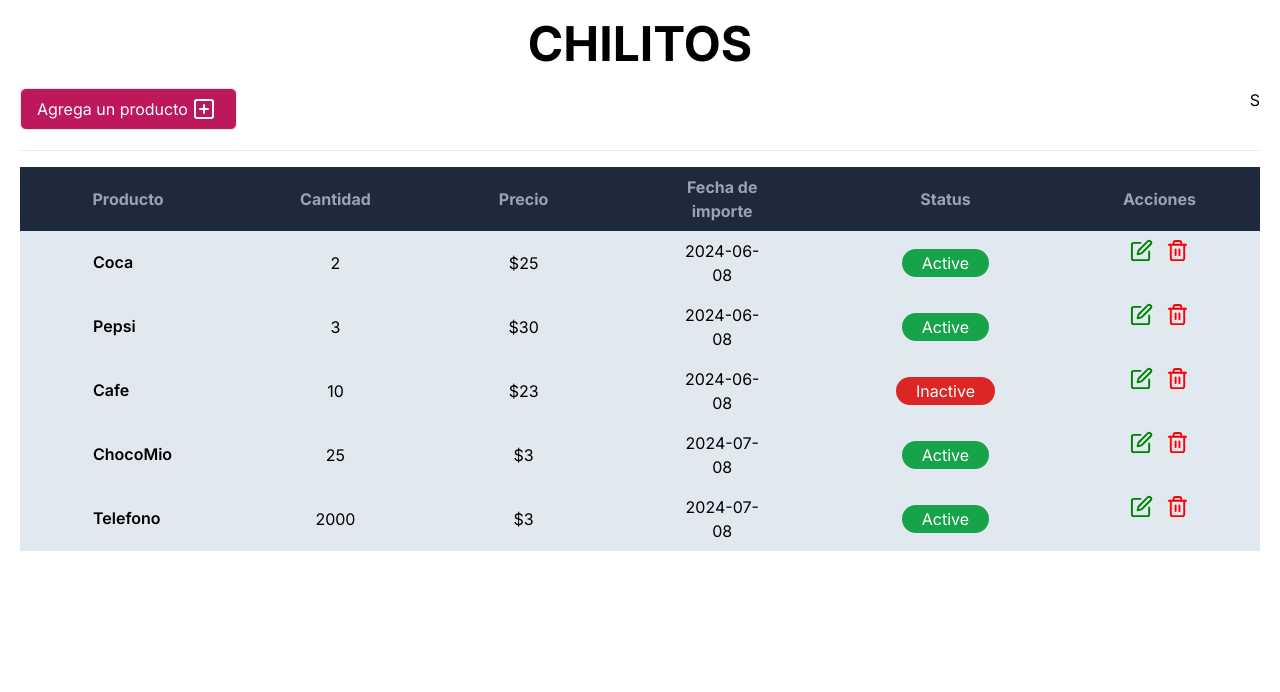
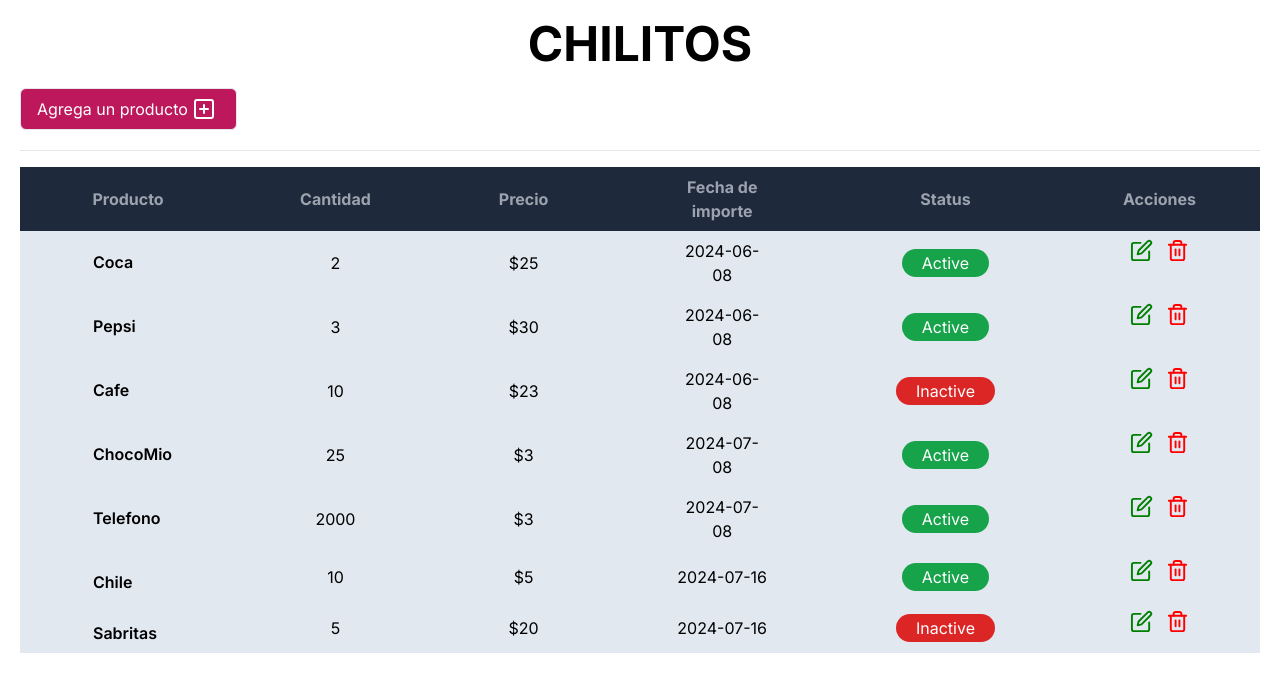
Before and after one commit to Kusuoig/CRUD-NEXT, a Next.js app in the folder crud/: page / in a window 1280 px wide. Shown: the top 692 px of the page. Built offline with nearby package versions, Linux system fonts and the light colour scheme.

Commit message:
Añadir nuevos productos

```diff
--- a/crud/package.json
+++ b/crud/package.json
@@ -18,14 +18,14 @@
   },
   "devDependencies": {
     "@klarr-agency/circum-icons-react": "^2.0.2",
-    "@types/node": "^20",
-    "@types/react": "^18",
+    "@types/node": "20.14.10",
+    "@types/react": "18.3.3",
     "@types/react-dom": "^18",
     "eslint": "^8",
     "eslint-config-next": "14.2.4",
     "mongoose": "^8.5.1",
     "postcss": "^8",
     "tailwindcss": "^3.4.1",
-    "typescript": "^5"
+    "typescript": "5.5.3"
   }
 }
--- /dev/null
+++ b/crud/src/app/api/addProduct/route.js
@@ -0,0 +1,30 @@
+import { NextResponse } from 'next/server';
+import fs from 'fs';
+import path from 'path';
+
+export async function POST(req) {
+  try {
+    const data = await req.json();
+    const filePath = path.join(process.cwd(), 'src/app/database/data.json');
+    if (!fs.existsSync(filePath)) {
+      throw new Error('Database file not found');
+    }
+
+    const fileContents = fs.readFileSync(filePath, 'utf8');
+    const products = JSON.parse(fileContents);
+
+    const newProduct = {
+      id: products.length + 1,
+      ...data
+    };
+
+    products.push(newProduct);
+
+    fs.writeFileSync(filePath, JSON.stringify(products, null, 2));
+
+    return NextResponse.json({ message: 'Product added successfully', product: newProduct }, { status: 200 });
+  } catch (error) {
+    console.error('Error adding product:', error);
+    return NextResponse.json({ message: 'Internal Server Error', error: error.message }, { status: 500 });
+  }
+}
--- a/crud/src/app/components/UpdateUser.tsx
+++ b/crud/src/app/components/UpdateUser.tsx
@@ -1,72 +1,88 @@
-'use client';
-import { useReducer } from "react";
-import { BiBrush } from "react-icons/bi";
-import { GrFormFilter } from "react-icons/gr";
-/*import Succes from "./succes";*/
-import Bug from "./bug";
+import { ChangeEvent, FormEvent, useState } from 'react';
+import { BiBrush } from 'react-icons/bi';
 
-interface FormEvent {
-    target: { name: string; value: string };
-}
-interface FormState {
-    [key: string]: string;
-}
-const formReducer = (state:FormState,event:FormEvent)=>{
- return{
-    ...state,
-    [event.target.name]:event.target.value
+export default function FormComponent() {
+  const [formData, setFormData] = useState({
+    name: '',
+    cantidad: '',
+    precio: '',
+    date: '',
+    status: 'inactive',
+  });
 
-}
-}
-export default function UpdateUserForm (){
+  const handleInputChange = (e: ChangeEvent<HTMLInputElement>) => {
+    const { name, value } = e.target;
+    setFormData({
+      ...formData,
+      [name]: value,
+    });
+  };
 
-const [formData,setFormData] = useReducer(formReducer,{});
+  const handleSubmit = async (e: FormEvent<HTMLFormElement>) => {
+    e.preventDefault();
 
-const handleSubmit = (event: React.FormEvent) => {
-    event.preventDefault();
-    if(Object.keys(formData).length == 0)return console.log("No tengo datos del formulario");
-console.log(formData);
+    const newProduct = {
+      name: formData.name,
+      cantidad: parseInt(formData.cantidad),
+      precio: parseInt(formData.precio),
+      date: formData.date,
+      status: formData.status,
+    };
+
+    try {
+      console.log('hola1');
+      const response = await fetch('/api/addProduct', {
+        method: 'POST',
+        headers: {
+          'Content-Type': 'application/json',
+        },
+        body: JSON.stringify(newProduct),
+      });
+
+      console.log('hola2');
+      if (!response.ok) {
+        throw new Error(`HTTP error! status: ${response.status}`);
       }
 
+      console.log('bye');
+      const result = await response.json();
+      console.log('Product added successfully:', result.product);
+    } catch (error: any) {
+      console.error('Error adding product:', error.message);
+    }
+  };
 
-
-return(
-
+  return (
     <form className="grid lg:grid-cols-2 w-4/6 gap-4" onSubmit={handleSubmit}>
       <div className="input-type">
-        <input type="text" onChange={setFormData} name='nombre' className="border py-2 px-6 w-full focus:outline-none" placeholder="NOMBRE DEL PRODUCTO"/>
+        <input type="text" onChange={handleInputChange} name="name" className="border py-2 px-6 w-full focus:outline-none" placeholder="NOMBRE DEL PRODUCTO" />
       </div>
       <div className="input-type">
-        <input type="text" onChange={setFormData} name='cantidad' className="border py-2 px-6 w-full focus:outline-none" placeholder="CANTIDAD"/>
+        <input type="text" onChange={handleInputChange} name="cantidad" className="border py-2 px-6 w-full focus:outline-none" placeholder="CANTIDAD" />
       </div>
       <div className="input-type">
-        <input type="text" onChange={setFormData} name='precio' className="border py-2 px-6 w-full focus:outline-none" placeholder="PRECIO"/>
-    </div>
-    <div className="box border py-2 px-6 w-full text-white border-white focus:outline-none">
-
+        <input type="text" onChange={handleInputChange} name="precio" className="border py-2 px-6 w-full focus:outline-none" placeholder="PRECIO" />
       </div>
       <div className="input-type">
-        <input type="date" onChange={setFormData} name='fecha' className="border py-3 px-5 focus:outline-none rounded-md text-slate-700 gap-10" placeholder="FECHA DE IMPORTE"/>
+        <input type="date" onChange={handleInputChange} name="date" className="border py-3 px-5 focus:outline-none rounded-md text-slate-700 gap-10" placeholder="FECHA DE IMPORTE" />
       </div>
-
       <div className="flex gap-10 items-center">
         <div className="form-check">
-        <input type="radio" onChange={setFormData} value='active' title='status' id='radioDefault1' name='status' className="form-check-input appearance-none rounded-full h-4 w-4 border border-slate-500 checked:bg-teal-500 checked:border-bg-green-500 focus:outline-none transition duration-200 mt-1 align-top bg-no-repeat bg-center bg-contain mr-2 cursor-pointer"/>
+          <input type="radio" onChange={handleInputChange} value="Active" id="radioDefault1" name="status" className="form-check-input appearance-none rounded-full h-4 w-4 border border-slate-500 checked:bg-teal-500 checked:border-bg-green-500 focus:outline-none transition duration-200 mt-1 align-top bg-no-repeat bg-center bg-contain mr-2 cursor-pointer" />
           <label htmlFor="radioDefault1" className="inline-block text-slate-700">
             Activo
           </label>
         </div>
         <div className="form-check">
-        <input type="radio" onChange={setFormData} title='status' value='inactive' id='radioDefault2' name='status' className="form-check-input appearance-none  h-4 w-4 border rounded-full border-slate-500 checked:bg-teal-500 checked:border-bg-green-500 focus:outline-none transition duration-200 mt-1 align-top bg-no-repeat bg-center bg-contain mr-2 cursor-pointer"/>
-        <label htmlFor="radioDefault1" className="inline-block text-slate-700">
+          <input type="radio" onChange={handleInputChange} value="Inactive" id="radioDefault2" name="status" className="form-check-input appearance-none h-4 w-4 border rounded-full border-slate-500 checked:bg-teal-500 checked:border-bg-green-500 focus:outline-none transition duration-200 mt-1 align-top bg-no-repeat bg-center bg-contain mr-2 cursor-pointer" />
+          <label htmlFor="radioDefault2" className="inline-block text-slate-700">
             Inactivo
           </label>
         </div>
       </div>
-    <button type="submit"  name="agregar" className=" flex justify-center text-md w-2/6 bg-teal-500 text-white px-4 py-2 border rounded-md hover:bg-white hover:border-pink-700 hover:text-pink-700 ">
-    Update <span className="py-1 px-1"><BiBrush size={18}></BiBrush></span>
+      <button type="submit" className="flex justify-center text-md w-2/6 bg-teal-500 text-white px-4 py-2 border rounded-md hover:bg-white hover:border-pink-700 hover:text-pink-700">
+        Update <span className="py-1 px-1"><BiBrush size={18} /></span>
       </button>
     </form>
-
   );
 }
--- a/crud/src/app/database/data.json
+++ b/crud/src/app/database/data.json
@@ -4,47 +4,55 @@
     "name": "Coca",
     "cantidad": 2,
     "precio": 25,
-        "date":"2024-06-08",
-        "status":"Active"
-
+    "date": "2024-06-08",
+    "status": "Active"
   },
-
   {
     "id": 2,
     "name": "Pepsi",
     "cantidad": 3,
     "precio": 30,
-        "date":"2024-06-08",
-        "status":"Active"
-
+    "date": "2024-06-08",
+    "status": "Active"
   },
-
   {
     "id": 3,
     "name": "Cafe",
     "cantidad": 10,
     "precio": 23,
-        "date":"2024-06-08",
-        "status":"Inactive"
-
+    "date": "2024-06-08",
+    "status": "Inactive"
   },
   {
     "id": 4,
     "name": "ChocoMio",
     "cantidad": 25,
     "precio": 3,
-            "date":"2024-07-08",
-            "status":"Active"
+    "date": "2024-07-08",
+    "status": "Active"
   },
-
   {
     "id": 5,
     "name": "Telefono",
     "cantidad": 2000,
     "precio": 3,
-            "date":"2024-07-08",
-            "status":"Active"
+    "date": "2024-07-08",
+    "status": "Active"
+  },
+  {
+    "id": 6,
+    "name": "Chile",
+    "cantidad": 10,
+    "precio": 5,
+    "date": "2024-07-16",
+    "status": "Active"
+  },
+  {
+    "id": 7,
+    "name": "Sabritas",
+    "cantidad": 5,
+    "precio": 20,
+    "date": "2024-07-16",
+    "status": "Inactive"
   }
-
-
 ]
--- a/crud/src/app/page.tsx
+++ b/crud/src/app/page.tsx
@@ -17,31 +17,33 @@
 
   return (
     <section>
-       <main className='py-5 px-5'>
-      <h1 className='text-xl md:text-5xl text-center font-bold py-15'>CHILITOS</h1>
+      <main className="py-5 px-5">
+        <h1 className="text-xl md:text-5xl text-center font-bold py-15">
+          CHILITOS
+        </h1>
 
-      <div className='container mx-auto flex justify-between py-5  border-b'>
+        <div className="container mx-auto flex justify-between py-5  border-b">
           <div className="left flex gap-3">
-         <button onClick={handle} className='flex bg-pink-700 px-4 py-2 text-white hover hover:bg-teal-700 border rounded-md hover:border-gray-500 hover:text-gray-300'>
-          Agrega un producto <span className='px-1 flex-auto'><FiPlusSquare size={24}></FiPlusSquare></span>
+            <button
+              onClick={handle}
+              className="flex bg-pink-700 px-4 py-2 text-white hover hover:bg-teal-700 border rounded-md hover:border-gray-500 hover:text-gray-300"
+            >
+              Agrega un producto{" "}
+              <span className="px-1 flex-auto">
+                <FiPlusSquare size={24}></FiPlusSquare>
+              </span>
             </button>
           </div>
-
-          S
         </div>
         {/*form colapasble*/}
 
-      <div className="px-6 py-2 mx-10">
-            {visible? <Form></Form> : <></> }
-
-            </div>
+        <div className="px-6 py-2 mx-10">{visible ? <Form></Form> : <></>}</div>
 
         {/*table*/}
-      <div className='container mx-auto flex'>
+        <div className="container mx-auto flex">
           <Table></Table>
         </div>
       </main>
     </section>
-
   );
 }
```
Also changed, not shown: 2 other files (tests, documents, lock files or other folders). Lines whose indentation alone changed are shown as unchanged.
